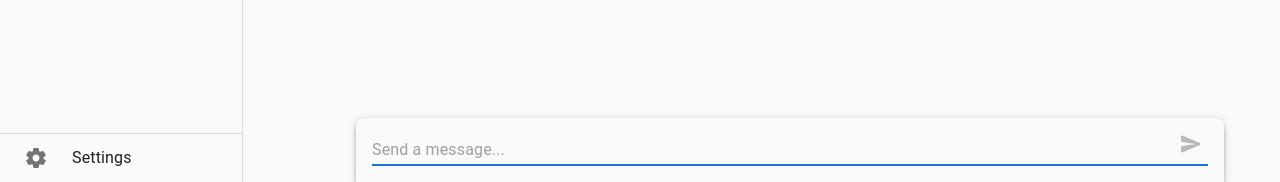
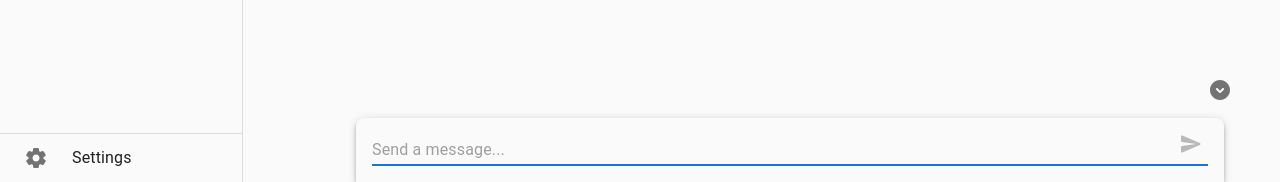
Before and after one commit to ebnbin/openchat, a React (Create React App) app: page / in a window 1280 px wide. Shown: the part 618-800 px from the top of the page. Built offline with nearby package versions, Linux system fonts and the light colour scheme.

Commit message:
Add scrollToBottom button

```diff
--- a/src/business/chat/ChatInput.tsx
+++ b/src/business/chat/ChatInput.tsx
@@ -1,11 +1,14 @@
 import React, {ChangeEvent, useState} from "react";
 import {Card, IconButton, InputAdornment, TextField, useMediaQuery} from "@mui/material";
-import {SendRounded} from "@mui/icons-material";
+import {ExpandCircleDownRounded, SendRounded} from "@mui/icons-material";
 import store from "../../util/store";
+import Box from "@mui/material/Box";
 
 interface ChatInputProps {
   isLoading: boolean,
   handleRequest: (input: string) => void
+  showScrollToButton: boolean,
+  handleScrollToBottom: () => void,
 }
 
 export default function ChatInput(props: ChatInputProps) {
@@ -49,6 +52,27 @@ export default function ChatInput(props: ChatInputProps) {
   const isNotSmallPage = useMediaQuery(`(min-width:600px)`)
 
   return (
+    <Box
+      sx={{
+        display: 'flex',
+        flexDirection: 'column',
+      }}
+    >
+      <Box
+        sx={{
+          display: props.showScrollToButton ? 'flex' : 'none',
+          justifyContent: 'flex-end',
+        }}
+      >
+        <IconButton
+          onClick={props.handleScrollToBottom}
+          sx={{
+            marginBottom: '8px',
+          }}
+        >
+          <ExpandCircleDownRounded/>
+        </IconButton>
+      </Box>
       <Card
         elevation={4}
         sx={{
@@ -92,5 +116,6 @@ export default function ChatInput(props: ChatInputProps) {
           }}
         />
       </Card>
+    </Box>
   );
 }
--- a/src/business/chat/ChatPage.tsx
+++ b/src/business/chat/ChatPage.tsx
@@ -288,6 +288,8 @@ export default function ChatPage(props: ChatProps) {
     })
   }
 
+  const [showScrollToBottom, setShowScrollToBottom] = useState(false);
+
   return (
     <Box
       sx={{
@@ -313,6 +315,9 @@ export default function ChatPage(props: ChatProps) {
           updateConversationEntityLike={updateConversationEntityLike}
           deleteConversationEntity={handleDeleteConversationClick}
           virtuosoRef={virtuosoRef}
+          atBottomStateChange={(atBottom) => {
+            setShowScrollToBottom(!atBottom)
+          }}
         />
       </Box>
       <Box
@@ -342,6 +347,10 @@ export default function ChatPage(props: ChatProps) {
           <ChatInput
             isLoading={conversationEntities.length > 0 && conversationEntities[conversationEntities.length - 1].type === ConversationEntityType.Requesting}
             handleRequest={handleRequest}
+            showScrollToButton={showScrollToBottom}
+            handleScrollToBottom={() => {
+              scrollToBottom(true);
+            }}
           />
         </Box>
       </Box>
--- a/src/business/conversation/ConversationList.tsx
+++ b/src/business/conversation/ConversationList.tsx
@@ -29,6 +29,7 @@ interface ConversationListProps {
   updateConversationEntityLike: (conversationEntity: ConversationEntity) => void;
   deleteConversationEntity: (conversationEntity: ConversationEntity) => void;
   virtuosoRef: RefObject<VirtuosoHandle>;
+  atBottomStateChange: (atBottom: boolean) => void;
 }
 
 export default function ConversationList(props: ConversationListProps) {
@@ -44,6 +45,8 @@ export default function ConversationList(props: ConversationListProps) {
       ref={props.virtuosoRef}
       data={[...conversationEntities, 0]}
       totalCount={conversationEntities.length + 1}
+      atBottomStateChange={props.atBottomStateChange}
+      atBottomThreshold={161}
       itemContent={(index, item) => {
         if (item === 0) {
           return (
```
Lines whose indentation alone changed are shown as unchanged.
